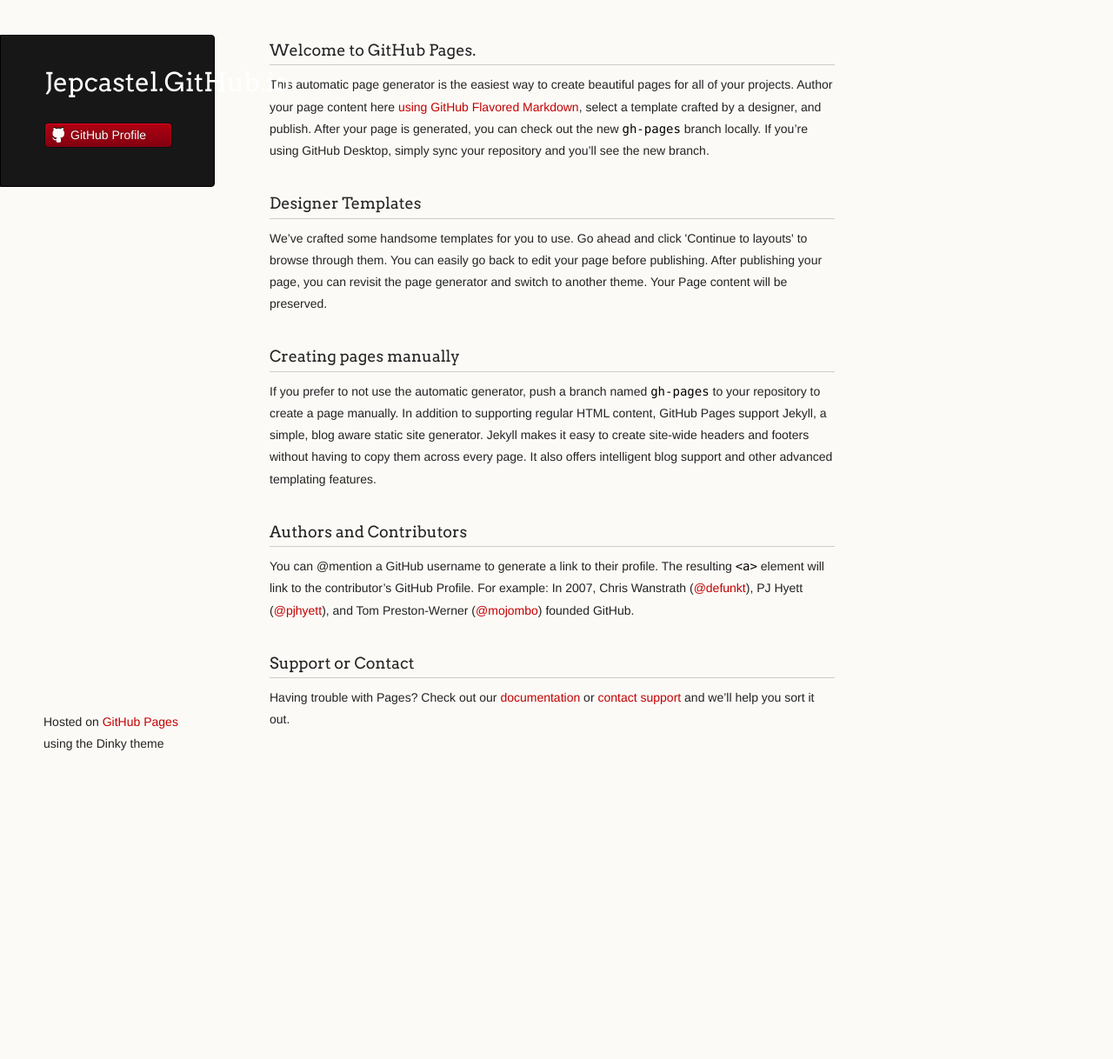
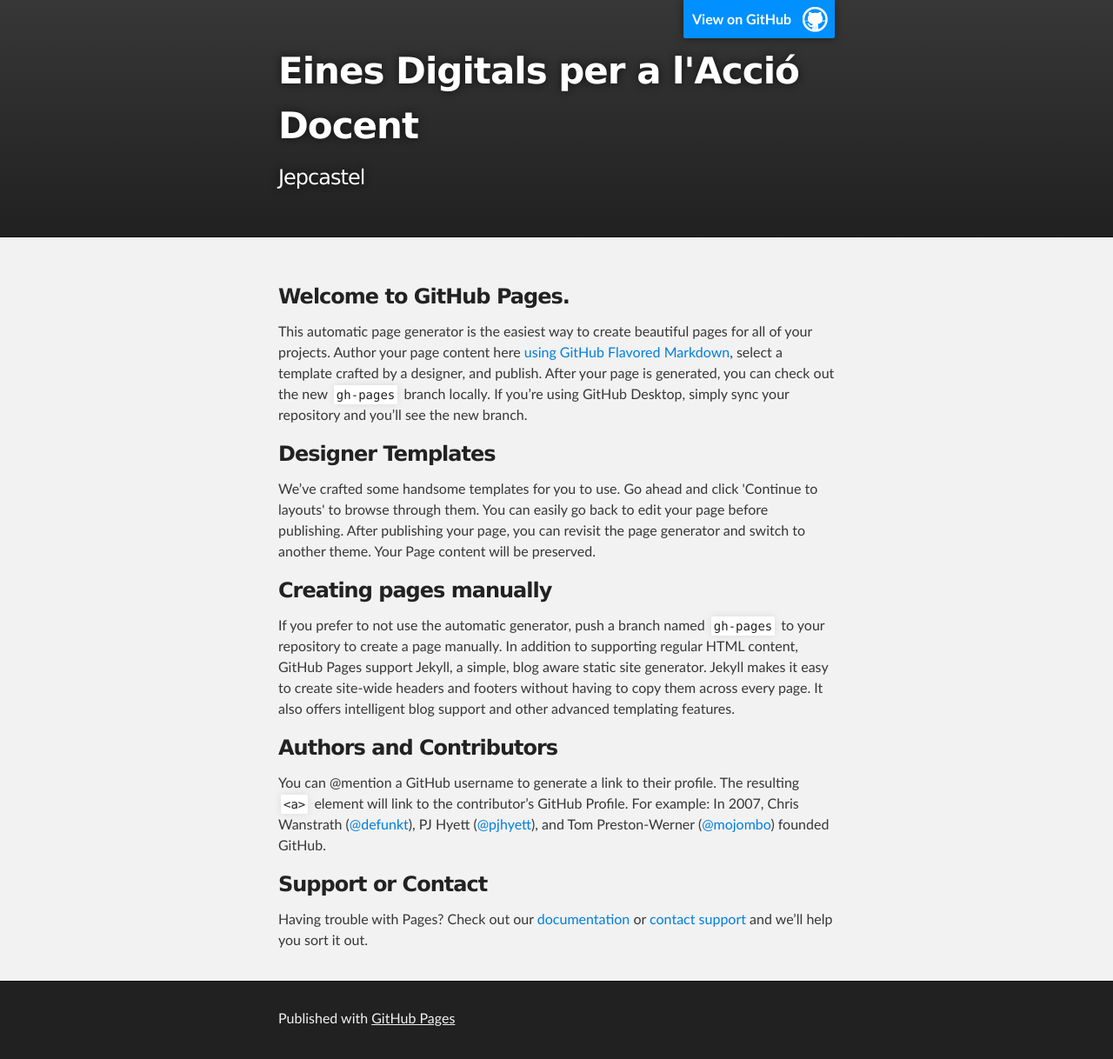
Before and after one commit to jepcastel/github.io, a Jekyll site: the page index.html, which Jekyll copies as it is, in a window 1280 px wide. Shown: the whole page at 87% size. Built offline with Jekyll 4.4.1, drawn with Linux system fonts in a browser that asks for light colours; before the commit the page ends 913 px from its top, so only the background shows below that.

Commit message:
Replace master branch with page content via GitHub

```diff
--- a/index.html
+++ b/index.html
@@ -1,32 +1,32 @@
-<!doctype html>
+<!DOCTYPE html>
 <html>
+
   <head>
-    <meta charset="utf-8">
+    <meta charset='utf-8'>
     <meta http-equiv="X-UA-Compatible" content="chrome=1">
-    <title>Jepcastel.GitHub.io by jepcastel</title>
+    <meta name="description" content="Eines Digitals per a l&#39;Acció Docent : Jepcastel">
 
-    <link rel="stylesheet" href="stylesheets/styles.css">
-    <link rel="stylesheet" href="stylesheets/github-light.css">
-    <script src="javascripts/scale.fix.js"></script>
-    <meta name="viewport" content="width=device-width, initial-scale=1, user-scalable=no">
-    <!--[if lt IE 9]>
-    <script src="//html5shiv.googlecode.com/svn/trunk/html5.js"></script>
-    <![endif]-->
+    <link rel="stylesheet" type="text/css" media="screen" href="stylesheets/stylesheet.css">
+
+    <title>Eines Digitals per a l&#39;Acció Docent</title>
   </head>
+
   <body>
-    <div class="wrapper">
-      <header>
-        <h1 class="header">Jepcastel.GitHub.io</h1>
-        <p class="header"></p>
 
+    <!-- HEADER -->
+    <div id="header_wrap" class="outer">
+        <header class="inner">
+          <a id="forkme_banner" href="https://github.com/jepcastel">View on GitHub</a>
 
+          <h1 id="project_title">Eines Digitals per a l&#39;Acció Docent</h1>
+          <h2 id="project_tagline">Jepcastel</h2>
 
-        <ul>
-          <li><a class="buttons github" href="https://github.com/jepcastel">GitHub Profile</a></li>
-        </ul>
+        </header>
+    </div>
 
-      </header>
-      <section>
+    <!-- MAIN CONTENT -->
+    <div id="main_content_wrap" class="outer">
+      <section id="main_content" class="inner">
         <h3>
 <a id="welcome-to-github-pages" class="anchor" href="#welcome-to-github-pages" aria-hidden="true"><span aria-hidden="true" class="octicon octicon-link"></span></a>Welcome to GitHub Pages.</h3>
 <p>This automatic page generator is the easiest way to create beautiful pages for all of your projects. Author your page content here <a href="https://guides.github.com/features/mastering-markdown/">using GitHub Flavored Markdown</a>, select a template crafted by a designer, and publish. After your page is generated, you can check out the new <code>gh-pages</code> branch locally. If you’re using GitHub Desktop, simply sync your repository and you’ll see the new branch.</p>
@@ -43,11 +43,16 @@
 <a id="support-or-contact" class="anchor" href="#support-or-contact" aria-hidden="true"><span aria-hidden="true" class="octicon octicon-link"></span></a>Support or Contact</h3>
 <p>Having trouble with Pages? Check out our <a href="https://help.github.com/pages">documentation</a> or <a href="https://github.com/contact">contact support</a> and we’ll help you sort it out.</p>
       </section>
-      <footer>
-        <p><small>Hosted on <a href="https://pages.github.com">GitHub Pages</a> using the Dinky theme</small></p>
+    </div>
+
+    <!-- FOOTER  -->
+    <div id="footer_wrap" class="outer">
+      <footer class="inner">
+        <p>Published with <a href="https://pages.github.com">GitHub Pages</a></p>
       </footer>
     </div>
-    <!--[if !IE]><script>fixScale(document);</script><![endif]-->
+
+
 
   </body>
 </html>
--- /dev/null
+++ b/javascripts/main.js
@@ -0,0 +1 @@
+console.log('This would be the main JS file.');
--- /dev/null
+++ b/stylesheets/stylesheet.css
@@ -0,0 +1,425 @@
+/*******************************************************************************
+Slate Theme for GitHub Pages
+by Jason Costello, @jsncostello
+*******************************************************************************/
+
+@import url(github-light.css);
+
+/*******************************************************************************
+MeyerWeb Reset
+*******************************************************************************/
+
+html, body, div, span, applet, object, iframe,
+h1, h2, h3, h4, h5, h6, p, blockquote, pre,
+a, abbr, acronym, address, big, cite, code,
+del, dfn, em, img, ins, kbd, q, s, samp,
+small, strike, strong, sub, sup, tt, var,
+b, u, i, center,
+dl, dt, dd, ol, ul, li,
+fieldset, form, label, legend,
+table, caption, tbody, tfoot, thead, tr, th, td,
+article, aside, canvas, details, embed,
+figure, figcaption, footer, header, hgroup,
+menu, nav, output, ruby, section, summary,
+time, mark, audio, video {
+  margin: 0;
+  padding: 0;
+  border: 0;
+  font: inherit;
+  vertical-align: baseline;
+}
+
+/* HTML5 display-role reset for older browsers */
+article, aside, details, figcaption, figure,
+footer, header, hgroup, menu, nav, section {
+  display: block;
+}
+
+ol, ul {
+  list-style: none;
+}
+
+table {
+  border-collapse: collapse;
+  border-spacing: 0;
+}
+
+/*******************************************************************************
+Theme Styles
+*******************************************************************************/
+
+body {
+  box-sizing: border-box;
+  color:#373737;
+  background: #212121;
+  font-size: 16px;
+  font-family: 'Myriad Pro', Calibri, Helvetica, Arial, sans-serif;
+  line-height: 1.5;
+  -webkit-font-smoothing: antialiased;
+}
+
+h1, h2, h3, h4, h5, h6 {
+  margin: 10px 0;
+  font-weight: 700;
+  color:#222222;
+  font-family: 'Lucida Grande', 'Calibri', Helvetica, Arial, sans-serif;
+  letter-spacing: -1px;
+}
+
+h1 {
+  font-size: 36px;
+  font-weight: 700;
+}
+
+h2 {
+  padding-bottom: 10px;
+  font-size: 32px;
+  background: url('../images/bg_hr.png') repeat-x bottom;
+}
+
+h3 {
+  font-size: 24px;
+}
+
+h4 {
+  font-size: 21px;
+}
+
+h5 {
+  font-size: 18px;
+}
+
+h6 {
+  font-size: 16px;
+}
+
+p {
+  margin: 10px 0 15px 0;
+}
+
+footer p {
+  color: #f2f2f2;
+}
+
+a {
+  text-decoration: none;
+  color: #007edf;
+  text-shadow: none;
+
+  transition: color 0.5s ease;
+  transition: text-shadow 0.5s ease;
+  -webkit-transition: color 0.5s ease;
+  -webkit-transition: text-shadow 0.5s ease;
+  -moz-transition: color 0.5s ease;
+  -moz-transition: text-shadow 0.5s ease;
+  -o-transition: color 0.5s ease;
+  -o-transition: text-shadow 0.5s ease;
+  -ms-transition: color 0.5s ease;
+  -ms-transition: text-shadow 0.5s ease;
+}
+
+a:hover, a:focus {text-decoration: underline;}
+
+footer a {
+  color: #F2F2F2;
+  text-decoration: underline;
+}
+
+em {
+  font-style: italic;
+}
+
+strong {
+  font-weight: bold;
+}
+
+img {
+  position: relative;
+  margin: 0 auto;
+  max-width: 739px;
+  padding: 5px;
+  margin: 10px 0 10px 0;
+  border: 1px solid #ebebeb;
+
+  box-shadow: 0 0 5px #ebebeb;
+  -webkit-box-shadow: 0 0 5px #ebebeb;
+  -moz-box-shadow: 0 0 5px #ebebeb;
+  -o-box-shadow: 0 0 5px #ebebeb;
+  -ms-box-shadow: 0 0 5px #ebebeb;
+}
+
+p img {
+  display: inline;
+  margin: 0;
+  padding: 0;
+  vertical-align: middle;
+  text-align: center;
+  border: none;
+}
+
+pre, code {
+  width: 100%;
+  color: #222;
+  background-color: #fff;
+
+  font-family: Monaco, "Bitstream Vera Sans Mono", "Lucida Console", Terminal, monospace;
+  font-size: 14px;
+
+  border-radius: 2px;
+  -moz-border-radius: 2px;
+  -webkit-border-radius: 2px;
+}
+
+pre {
+  width: 100%;
+  padding: 10px;
+  box-shadow: 0 0 10px rgba(0,0,0,.1);
+  overflow: auto;
+}
+
+code {
+  padding: 3px;
+  margin: 0 3px;
+  box-shadow: 0 0 10px rgba(0,0,0,.1);
+}
+
+pre code {
+  display: block;
+  box-shadow: none;
+}
+
+blockquote {
+  color: #666;
+  margin-bottom: 20px;
+  padding: 0 0 0 20px;
+  border-left: 3px solid #bbb;
+}
+
+
+ul, ol, dl {
+  margin-bottom: 15px
+}
+
+ul {
+  list-style-position: inside;
+  list-style: disc;
+  padding-left: 20px;
+}
+
+ol {
+  list-style-position: inside;
+  list-style: decimal;
+  padding-left: 20px;
+}
+
+dl dt {
+  font-weight: bold;
+}
+
+dl dd {
+  padding-left: 20px;
+  font-style: italic;
+}
+
+dl p {
+  padding-left: 20px;
+  font-style: italic;
+}
+
+hr {
+  height: 1px;
+  margin-bottom: 5px;
+  border: none;
+  background: url('../images/bg_hr.png') repeat-x center;
+}
+
+table {
+  border: 1px solid #373737;
+  margin-bottom: 20px;
+  text-align: left;
+ }
+
+th {
+  font-family: 'Lucida Grande', 'Helvetica Neue', Helvetica, Arial, sans-serif;
+  padding: 10px;
+  background: #373737;
+  color: #fff;
+ }
+
+td {
+  padding: 10px;
+  border: 1px solid #373737;
+ }
+
+form {
+  background: #f2f2f2;
+  padding: 20px;
+}
+
+/*******************************************************************************
+Full-Width Styles
+*******************************************************************************/
+
+.outer {
+  width: 100%;
+}
+
+.inner {
+  position: relative;
+  max-width: 640px;
+  padding: 20px 10px;
+  margin: 0 auto;
+}
+
+#forkme_banner {
+  display: block;
+  position: absolute;
+  top:0;
+  right: 10px;
+  z-index: 10;
+  padding: 10px 50px 10px 10px;
+  color: #fff;
+  background: url('../images/blacktocat.png') #0090ff no-repeat 95% 50%;
+  font-weight: 700;
+  box-shadow: 0 0 10px rgba(0,0,0,.5);
+  border-bottom-left-radius: 2px;
+  border-bottom-right-radius: 2px;
+}
+
+#header_wrap {
+  background: #212121;
+  background: -moz-linear-gradient(top, #373737, #212121);
+  background: -webkit-linear-gradient(top, #373737, #212121);
+  background: -ms-linear-gradient(top, #373737, #212121);
+  background: -o-linear-gradient(top, #373737, #212121);
+  background: linear-gradient(top, #373737, #212121);
+}
+
+#header_wrap .inner {
+  padding: 50px 10px 30px 10px;
+}
+
+#project_title {
+  margin: 0;
+  color: #fff;
+  font-size: 42px;
+  font-weight: 700;
+  text-shadow: #111 0px 0px 10px;
+}
+
+#project_tagline {
+  color: #fff;
+  font-size: 24px;
+  font-weight: 300;
+  background: none;
+  text-shadow: #111 0px 0px 10px;
+}
+
+#downloads {
+  position: absolute;
+  width: 210px;
+  z-index: 10;
+  bottom: -40px;
+  right: 0;
+  height: 70px;
+  background: url('../images/icon_download.png') no-repeat 0% 90%;
+}
+
+.zip_download_link {
+  display: block;
+  float: right;
+  width: 90px;
+  height:70px;
+  text-indent: -5000px;
+  overflow: hidden;
+  background: url(../images/sprite_download.png) no-repeat bottom left;
+}
+
+.tar_download_link {
+  display: block;
+  float: right;
+  width: 90px;
+  height:70px;
+  text-indent: -5000px;
+  overflow: hidden;
+  background: url(../images/sprite_download.png) no-repeat bottom right;
+  margin-left: 10px;
+}
+
+.zip_download_link:hover {
+  background: url(../images/sprite_download.png) no-repeat top left;
+}
+
+.tar_download_link:hover {
+  background: url(../images/sprite_download.png) no-repeat top right;
+}
+
+#main_content_wrap {
+  background: #f2f2f2;
+  border-top: 1px solid #111;
+  border-bottom: 1px solid #111;
+}
+
+#main_content {
+  padding-top: 40px;
+}
+
+#footer_wrap {
+  background: #212121;
+}
+
+
+
+/*******************************************************************************
+Small Device Styles
+*******************************************************************************/
+
+@media screen and (max-width: 480px) {
+  body {
+    font-size:14px;
+  }
+
+  #downloads {
+    display: none;
+  }
+
+  .inner {
+    min-width: 320px;
+    max-width: 480px;
+  }
+
+  #project_title {
+  font-size: 32px;
+  }
+
+  h1 {
+    font-size: 28px;
+  }
+
+  h2 {
+    font-size: 24px;
+  }
+
+  h3 {
+    font-size: 21px;
+  }
+
+  h4 {
+    font-size: 18px;
+  }
+
+  h5 {
+    font-size: 14px;
+  }
+
+  h6 {
+    font-size: 12px;
+  }
+
+  code, pre {
+    min-width: 320px;
+    max-width: 480px;
+    font-size: 11px;
+  }
+
+}
```
Also changed, not shown: params.json (+1 -1 lines), images/bg_hr.png (added), images/blacktocat.png (added), images/icon_download.png (added), images/sprite_download.png (added).
